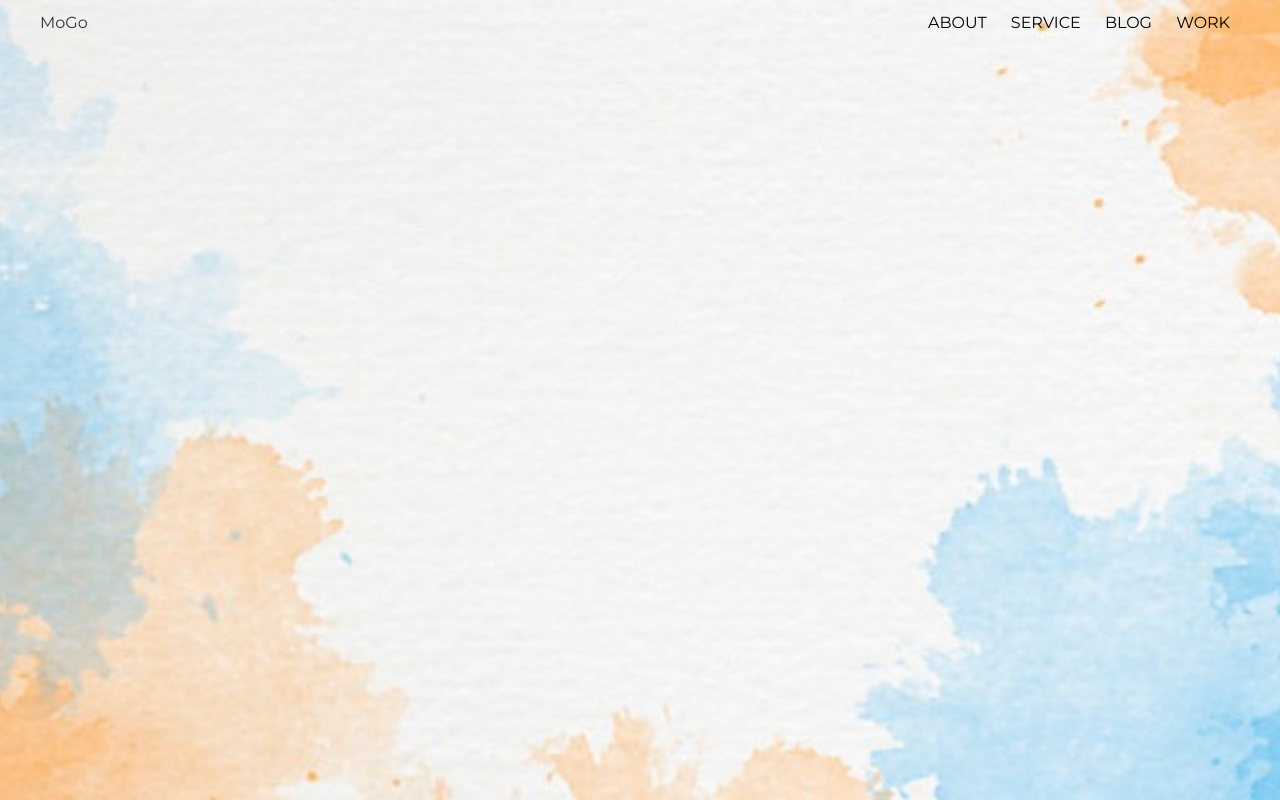
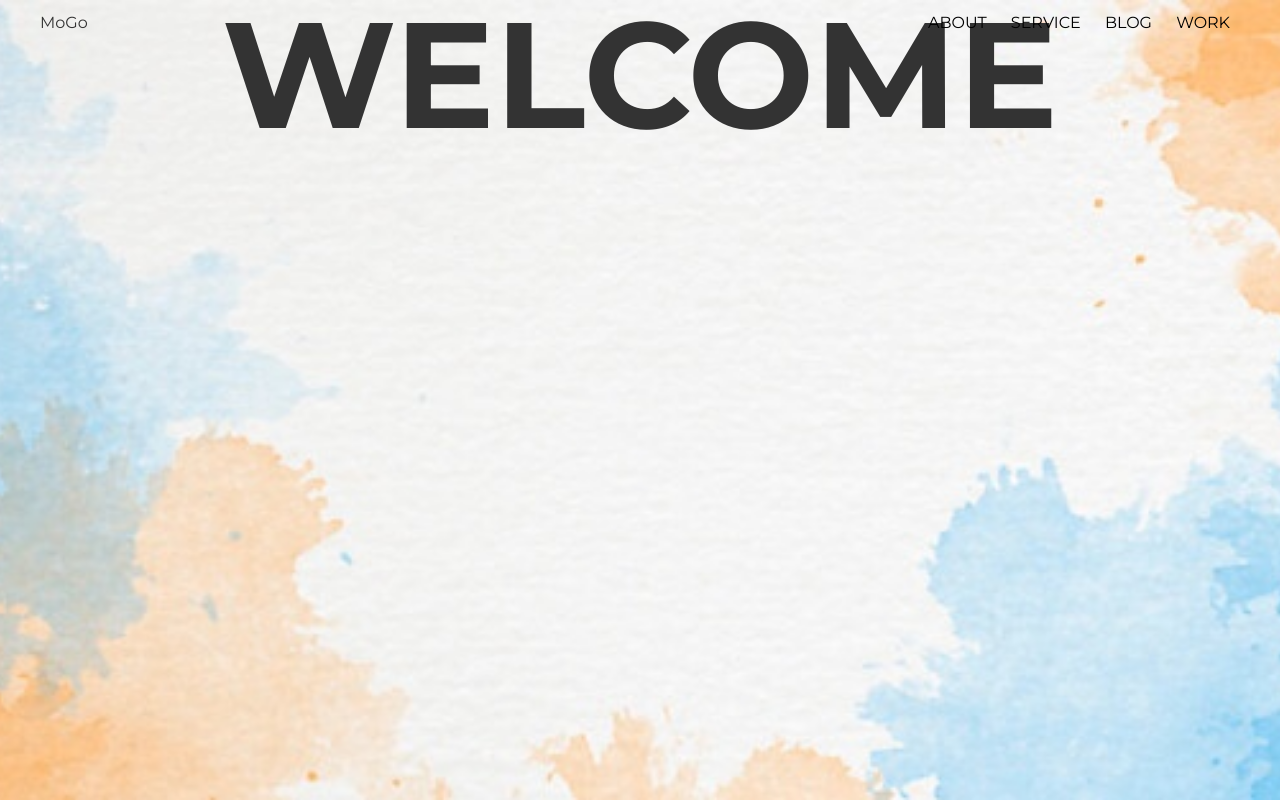
Before and after one commit to Iryna-Dm/vcs_project, a plain HTML site: page index.html in a window 1280 px wide. Drawn offline with Linux system fonts and the light colour scheme.

Commit message:
container 1

```diff
--- a/css/style.css
+++ b/css/style.css
@@ -52,3 +52,15 @@ body {
 .nav__link:hover {
 	color: brown;
 }
+.intro__title{
+	font-size: 150px;
+	font-weight: 700;
+	text-transform: uppercase;
+	text-align: center;
+	line-height: 1;
+}
+.intro__inner{
+	width: 100%;
+	max-width: 880px;
+	margin: 0 auto;
+}
--- a/index.html
+++ b/index.html
@@ -25,7 +25,13 @@
 		</div>
 	</header>
 	<div class="intro">
-		<div class="container"></div>
+		<div class="container">
+    <div class="intro__inner">
+      <div class="intro__title">
+      Welcome
+    </div>
+    </div>
+    </div>
 	</div>
 </body>
 
```
